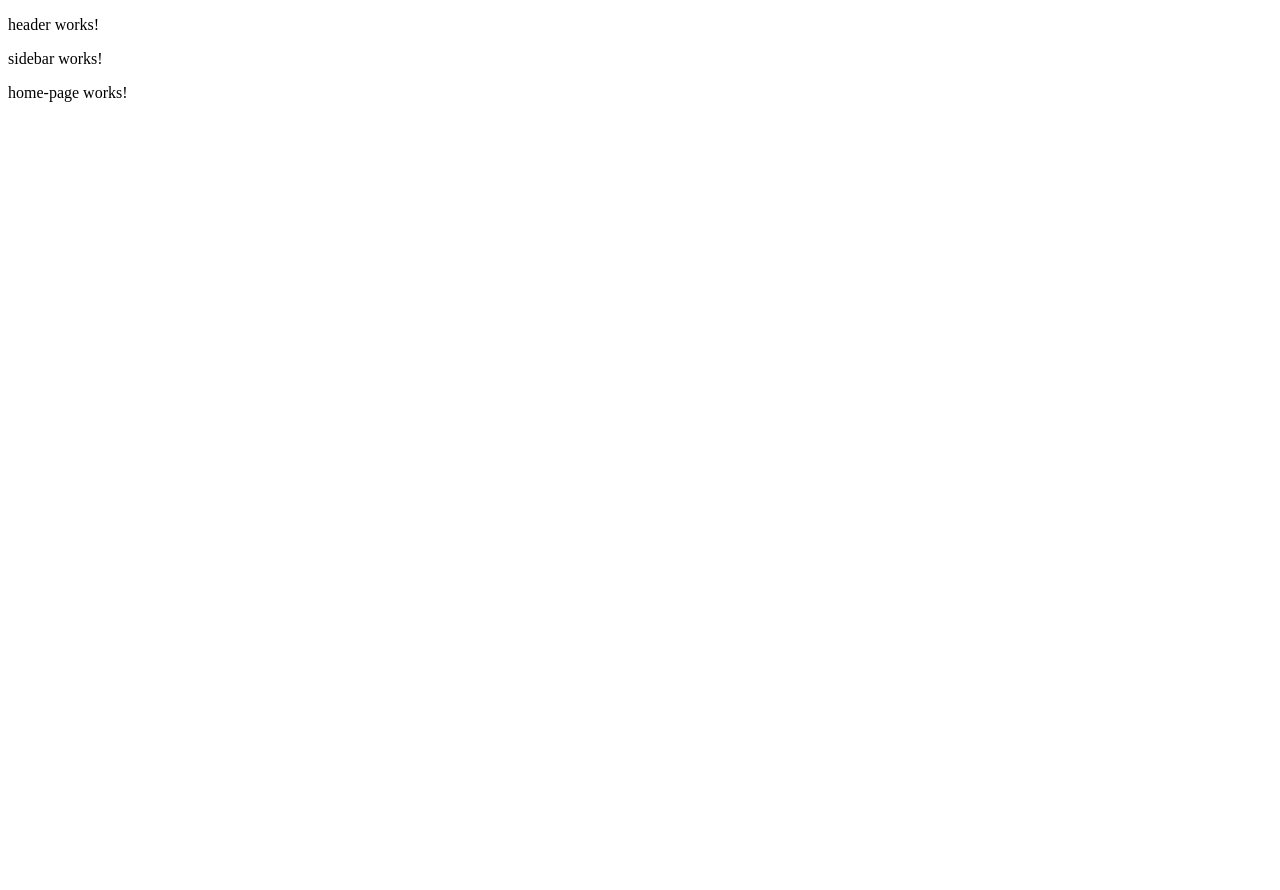
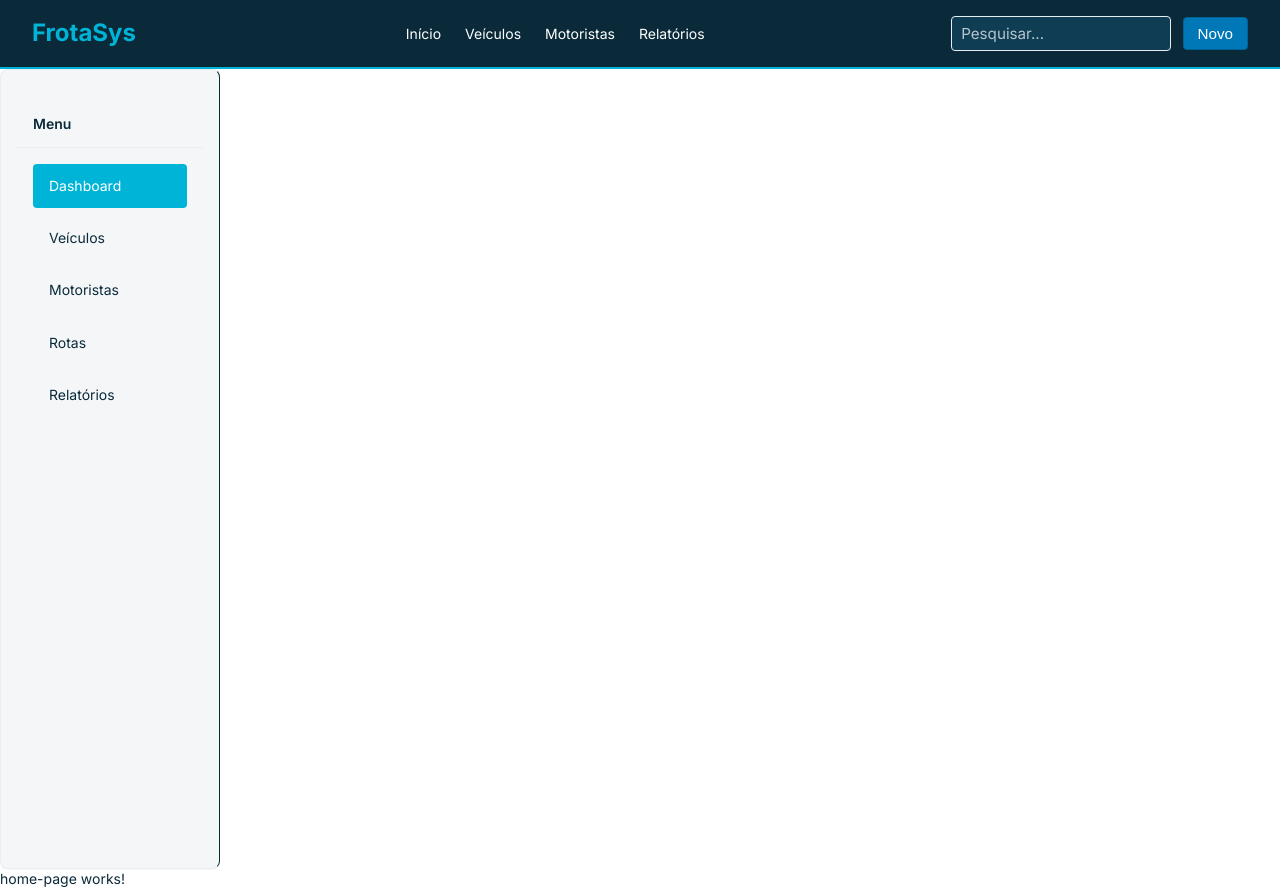
Before and after one commit to danielgilcastro/controle_de_frota_web, an Angular app: page /tela-inicial in a window 1280 px wide. Before the commit the page ends 800 px from the top, so only its background shows below. Built offline with nearby package versions, Linux system fonts and the light colour scheme.

Commit message:
chore: estilos globais, header/sidebar, variáveis; reverter toggle sidebar

```diff
--- a/src/app/layout/header/header.component.html
+++ b/src/app/layout/header/header.component.html
@@ -1 +1,14 @@
-<p>header works!</p>
+
+<header class="header">
+	<div class="header__logo">FrotaSys</div>
+	<nav class="header__nav">
+		<a href="#">Início</a>
+		<a href="#">Veículos</a>
+		<a href="#">Motoristas</a>
+		<a href="#">Relatórios</a>
+	</nav>
+	<div class="header__actions">
+		<input type="search" placeholder="Pesquisar..." class="search-input" aria-label="Pesquisar" />
+		<button class="btn btn-primary">Novo</button>
+	</div>
+</header>
--- a/src/app/layout/header/header.component.scss
+++ b/src/app/layout/header/header.component.scss
@@ -0,0 +1,45 @@
+
+@import '../../../styles/_variables.scss';
+
+.header {
+	background: $color-primary;
+	color: $color-background;
+	border-bottom: 2px solid $color-accent;
+	padding: 1rem 2rem;
+	display: flex;
+	align-items: center;
+	justify-content: space-between;
+}
+
+.header__logo {
+	color: $color-accent;
+	font-weight: bold;
+	font-size: 1.5rem;
+}
+
+.header__nav a {
+	color: $color-background;
+	margin-left: 1.5rem;
+	text-decoration: none;
+	transition: color 0.2s;
+}
+.header__nav a:hover {
+	color: $color-accent;
+}
+
+.header__actions {
+	display: flex;
+	align-items: center;
+	gap: 0.75rem;
+}
+
+.search-input {
+	width: 220px;
+	padding: 0.45rem 0.6rem;
+	border-radius: $radius-sm;
+	border: 1px solid $color-border;
+	background: lighten($color-primary, 6%);
+	color: $color-background;
+}
+.search-input::placeholder { color: rgba(255,255,255,0.7); }
+.search-input:focus { border-color: $color-accent; box-shadow: none; }
--- a/src/app/layout/header/header.component.ts
+++ b/src/app/layout/header/header.component.ts
@@ -6,6 +6,4 @@ import { Component } from '@angular/core';
   templateUrl: './header.component.html',
   styleUrl: './header.component.scss'
 })
-export class HeaderComponent {
-
-}
+export class HeaderComponent {}
--- a/src/app/layout/sidebar/sidebar.component.html
+++ b/src/app/layout/sidebar/sidebar.component.html
@@ -1 +1,11 @@
-<p>sidebar works!</p>
+
+<aside class="sidebar card">
+	<div class="card-header">Menu</div>
+	<div class="card-body">
+		<div class="sidebar__item active">Dashboard</div>
+		<div class="sidebar__item">Veículos</div>
+		<div class="sidebar__item">Motoristas</div>
+		<div class="sidebar__item">Rotas</div>
+		<div class="sidebar__item">Relatórios</div>
+	</div>
+</aside>
--- a/src/app/layout/sidebar/sidebar.component.scss
+++ b/src/app/layout/sidebar/sidebar.component.scss
@@ -0,0 +1,29 @@
+
+
+/* Estilos do Sidebar (colapsável) */
+@import '../../../styles/_variables.scss';
+
+.sidebar {
+	background: $color-surface;
+	color: $color-text;
+	width: 220px;
+	min-height: 100vh;
+	border-right: 1px solid $color-primary;
+	padding: 2rem 1rem;
+	transition: width 200ms ease, padding 200ms ease, background 200ms ease;
+}
+
+.sidebar__item {
+	color: $color-text;
+	padding: 0.75rem 1rem;
+	border-radius: 4px;
+	margin-bottom: 0.5rem;
+	transition: background 0.2s, color 0.2s;
+	cursor: pointer;
+}
+.sidebar__item:hover, .sidebar__item.active {
+	background: $color-accent;
+	color: $color-background;
+}
+
+/* estado recolhido removido - funcionalidade desfeita */
--- a/src/app/layout/sidebar/sidebar.component.ts
+++ b/src/app/layout/sidebar/sidebar.component.ts
@@ -6,6 +6,4 @@ import { Component } from '@angular/core';
   templateUrl: './sidebar.component.html',
   styleUrl: './sidebar.component.scss'
 })
-export class SidebarComponent {
-
-}
+export class SidebarComponent {}
--- a/src/styles.scss
+++ b/src/styles.scss
@@ -1 +1,128 @@
+
+@import './styles/_variables.scss';
+@import url('https://fonts.googleapis.com/css2?family=Inter:wght@300;400;600;700;800&display=swap');
+
+/* Reset e base global */
+*, *::before, *::after {
+	box-sizing: border-box;
+}
+
+html, body, #root, app-root {
+	height: 100%;
+}
+
+body {
+	margin: 0;
+	font-family: $font-family-base;
+	font-size: $font-size-base;
+	line-height: $line-height-base;
+	color: $color-text;
+	background: $color-background;
+	-webkit-font-smoothing: antialiased;
+	-moz-osx-font-smoothing: grayscale;
+}
+
+/* Headings */
+h1, h2, h3, h4, h5, h6 {
+	color: $color-primary;
+	margin: 0 0 $spacing-sm 0;
+	font-weight: 600;
+}
+
+p { margin: 0 0 $spacing-md 0; }
+
+/* Links */
+a { color: $color-secondary; text-decoration: none; }
+a:hover { color: $color-accent; }
+
+/* --- Botões --- */
+.btn {
+	display: inline-flex;
+	align-items: center;
+	justify-content: center;
+	gap: 0.5rem;
+	padding: 0.5rem 0.875rem;
+	font-size: 0.95rem;
+	line-height: 1;
+	border-radius: $radius-sm;
+	cursor: pointer;
+	border: 1px solid transparent;
+	transition: background 180ms ease, color 180ms ease, box-shadow 120ms ease;
+	user-select: none;
+}
+
+.btn:focus { outline: none; box-shadow: 0 0 0 3px rgba(0,119,182,0.15); }
+.btn:disabled { opacity: 0.6; cursor: not-allowed; }
+
+.btn-primary {
+	@extend .btn;
+	background: $color-secondary;
+	color: $color-background;
+	border-color: darken($color-secondary, 6%);
+}
+.btn-primary:hover { background: $color-accent; }
+
+.btn-outline {
+	@extend .btn;
+	background: transparent;
+	color: $color-primary;
+	border-color: $color-border;
+}
+.btn-ghost {
+	background: transparent;
+	color: $color-primary;
+}
+
+/* Sizes */
+.btn-sm { padding: 0.25rem 0.5rem; font-size: 0.85rem; }
+.btn-lg { padding: 0.75rem 1.25rem; font-size: 1rem; }
+
+/* --- Inputs / Form controls --- */
+input[type="text"], input[type="email"], input[type="password"], input[type="search"], textarea, select {
+	width: 100%;
+	padding: 0.5rem 0.75rem;
+	font-family: inherit;
+	font-size: 0.95rem;
+	border: 1px solid $color-border;
+	border-radius: $radius-sm;
+	background: $color-background;
+	color: $color-text;
+	transition: border-color 150ms ease, box-shadow 150ms ease;
+}
+
+input::placeholder, textarea::placeholder { color: $color-muted; }
+
+input:focus, textarea:focus, select:focus {
+	outline: none;
+	border-color: $color-secondary;
+	box-shadow: 0 0 0 4px rgba(0,119,182,0.06);
+}
+
+.form-group { margin-bottom: $spacing-md; }
+.form-label { display: block; margin-bottom: $spacing-xs; font-weight: 600; color: $color-primary; }
+.form-help { font-size: 0.875rem; color: $color-muted; }
+.input-error { border-color: $color-danger !important; }
+
+/* --- Cards e saídas --- */
+.card {
+	background: $color-background;
+	border: 1px solid $color-border;
+	border-radius: $radius-md;
+	box-shadow: 0 1px 2px rgba(10,42,58,0.03);
+	overflow: hidden;
+}
+.card-header { padding: 0.75rem $spacing-md; border-bottom: 1px solid $color-border; background: $color-surface; font-weight: 600; }
+.card-body { padding: $spacing-md; }
+
+/* Alerts */
+.alert { padding: 0.75rem 1rem; border-radius: $radius-sm; margin-bottom: $spacing-md; color: $color-background; }
+.alert--info { background: $color-secondary; }
+.alert--success { background: $color-success; }
+.alert--warn { background: $color-warning; }
+.alert--danger { background: $color-danger; }
+
+/* Utilities */
+.text-muted { color: $color-muted; }
+.sr-only { position: absolute; width: 1px; height: 1px; padding: 0; margin: -1px; overflow: hidden; clip: rect(0,0,0,0); border: 0; }
+
 /* You can add global styles to this file, and also import other style files */
--- /dev/null
+++ b/src/styles/_variables.scss
@@ -0,0 +1,23 @@
+// Variáveis e tokens compartilhados
+$color-primary: #0A2A3A;
+$color-secondary: #0077B6;
+$color-accent: #00B4D8;
+$color-background: #FFFFFF;
+$color-surface: #F4F6F8;
+$color-text: #0A2A3A;
+$color-muted: #6B7280;
+$color-border: #E6EEF3;
+$color-success: #2D9A4A;
+$color-warning: #E3A008;
+$color-danger: #E03131;
+
+$font-family-base: 'Inter', system-ui, -apple-system, 'Segoe UI', Roboto, 'Helvetica Neue', Arial, sans-serif;
+$font-size-base: 14px;
+$line-height-base: 1.45;
+
+$radius-sm: 4px;
+$radius-md: 8px;
+$spacing-xs: 0.25rem;
+$spacing-sm: 0.5rem;
+$spacing-md: 1rem;
+$spacing-lg: 1.5rem;
```
